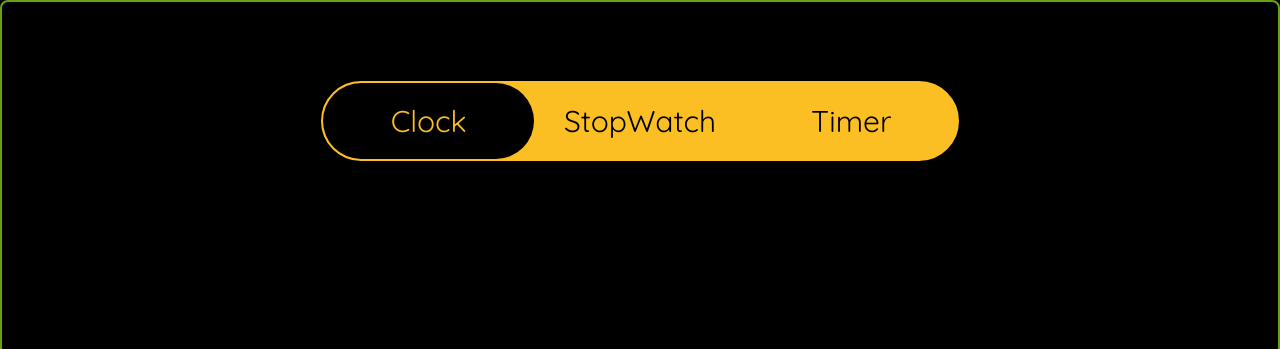
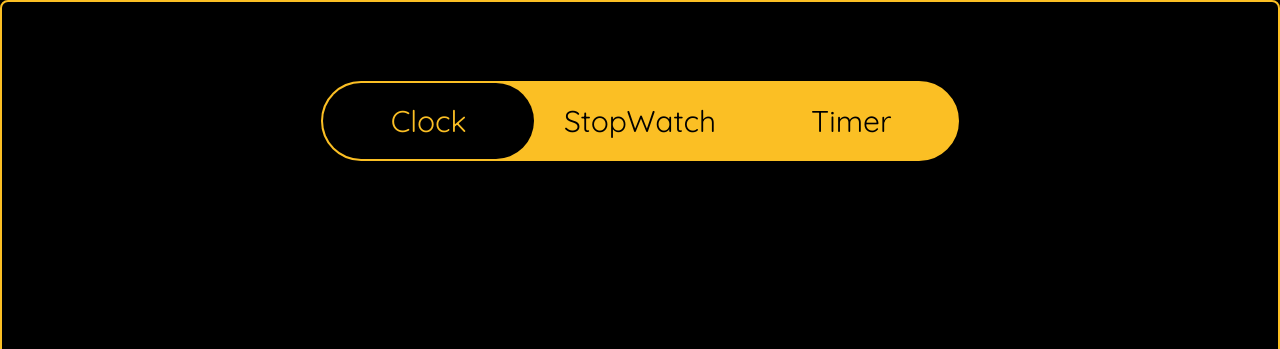
Before and after one commit to AhmedShahid786/Clock-App, a plain HTML site: page index.html in a window 1280 px wide. Shown: the top 349 px of the page. Drawn offline with nearby package versions, Linux system fonts and the light colour scheme; some packages are replaced by stand-ins of ours; a script that the page names is missing.

Commit message:
Some UI Modifications

```diff
--- a/index.html
+++ b/index.html
@@ -16,11 +16,10 @@
     <link rel="stylesheet" href="./style.css" />
     <link rel="stylesheet" href="./custom.css" />
     <title>StopWatch</title>
-    <!-- npx tailwindcss -i ./src/input.css -o ./StopWatch/style.css --watch -->
   </head>
   <body class="bg-black flex justify-center items-center h-dvh w-dvw">
     <div
-      class="flex flex-col justify-evenly items-center h-full w-full border-2 rounded-lg border-lime-600 text-4xl"
+      class="flex flex-col justify-evenly items-center h-full w-full border-2 rounded-lg border-amber-400 text-4xl"
     >
       <div id="h_div" class="flex items-center justify-center text-xs sm:text-2xl xl:text-3xl flex-wrap">
         <div
```
